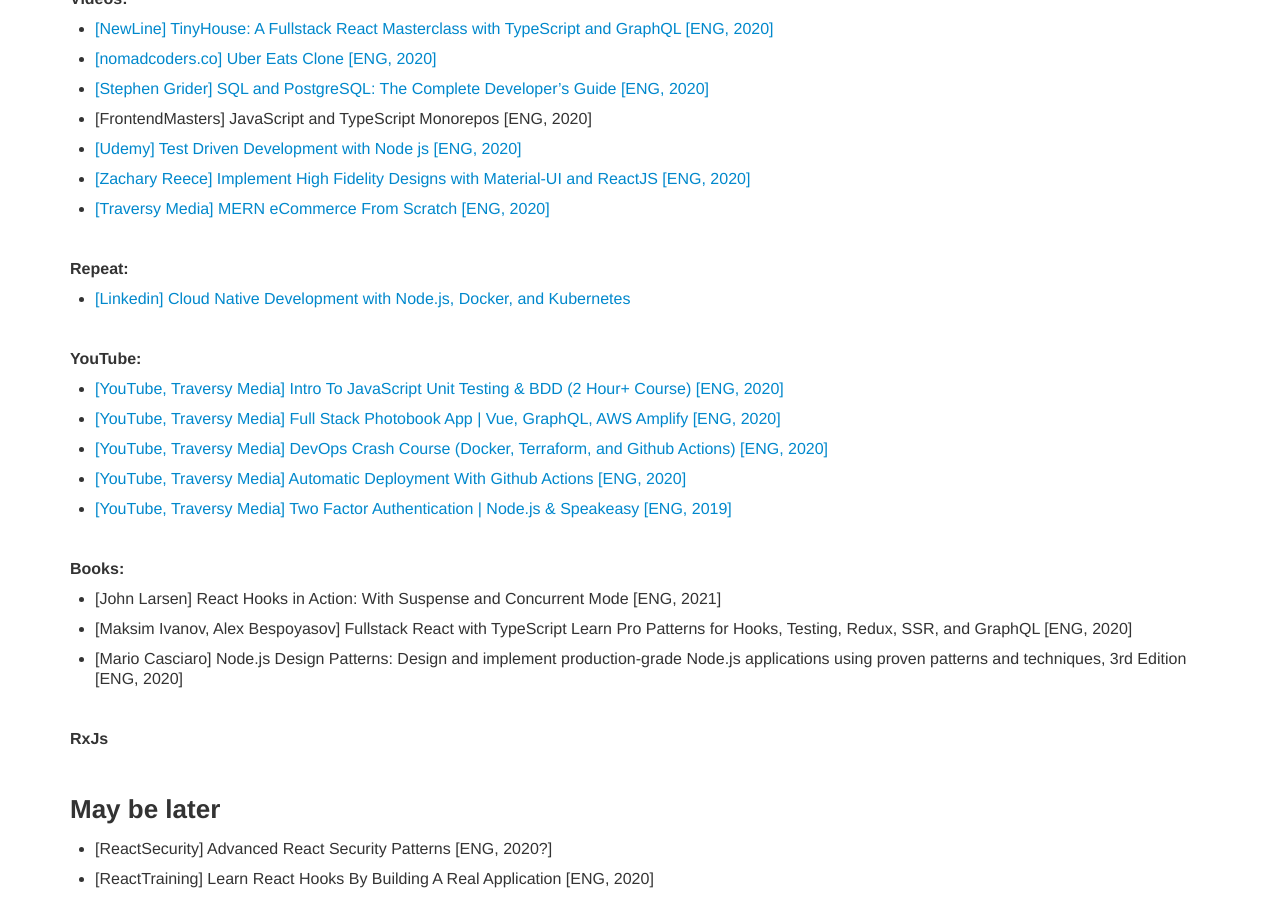
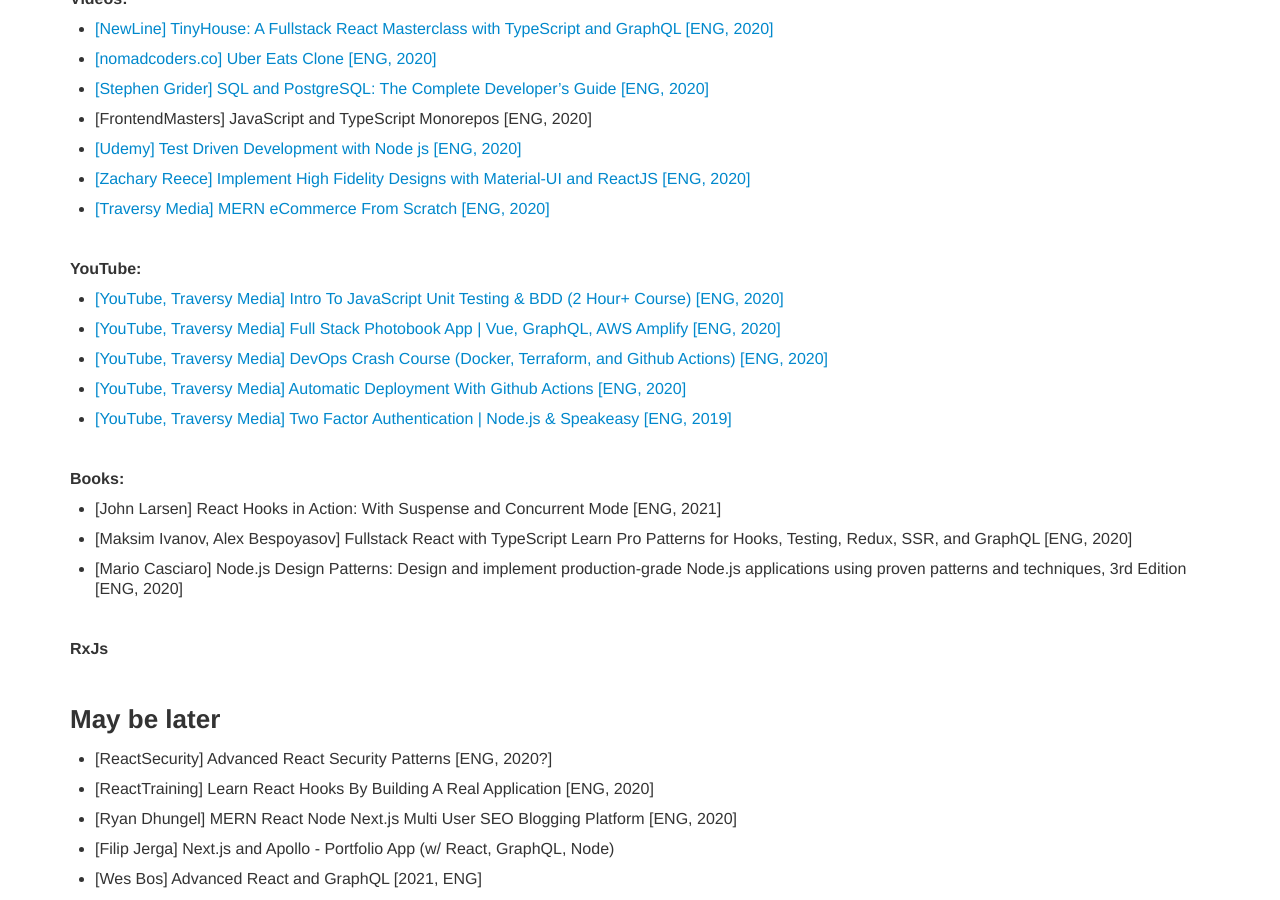
Before and after one commit to webmakaka/labs.jsdev.org, a Jekyll site: the page built from website/00-index.md, in a window 1280 px wide and 900 px high, scrolled down 3547 px. Built offline with Jekyll 4.4.1, drawn with Linux system fonts in a browser that asks for light colours.

Commit message:
Update 00-index.md

```diff
--- a/website/00-index.md
+++ b/website/00-index.md
@@ -127,11 +127,6 @@ https://en.nomadcoders.co/nestjs-fundamentals
 
 - <a href="https://www.udemy.com/course/mern-ecommerce/" rel="nofollow">[Traversy Media] MERN eCommerce From Scratch [ENG, 2020]</a>
 
-<br/>
-
-**Repeat:**
-
-- <a href="https://github.com/webmak1/Cloud-Native-Development-with-Node.js-Docker-and-Kubernetes" rel="nofollow">[Linkedin] Cloud Native Development with Node.js, Docker, and Kubernetes</a>
 
 <br/>
 
```
